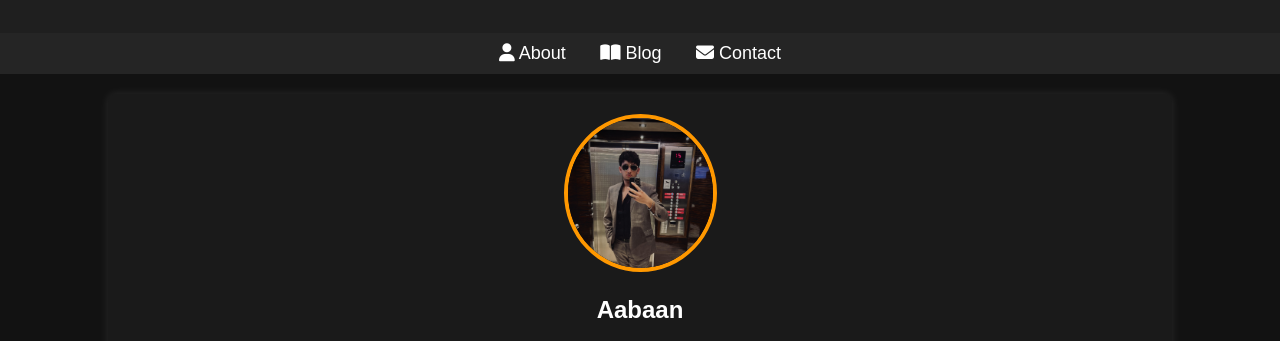
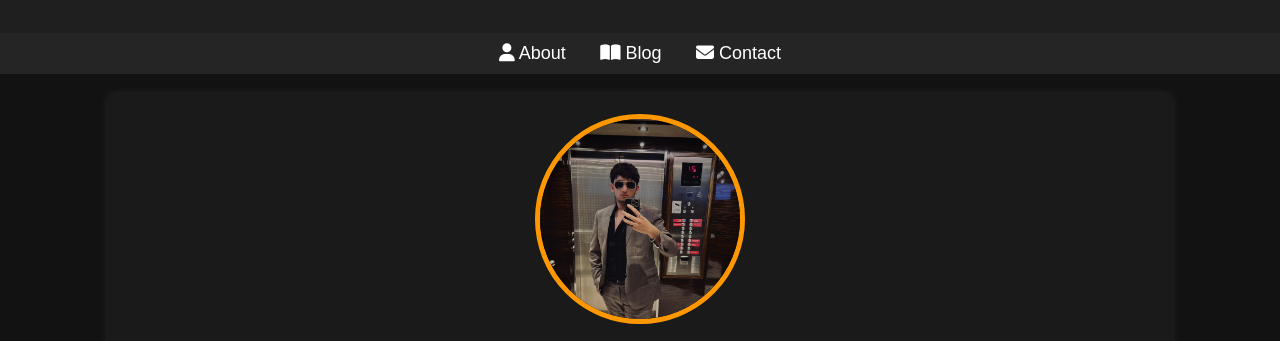
Before and after one commit to Aabaan321/Aabaan-s-personal-blog, a plain HTML site: page index.html in a window 1280 px wide. Shown: the part 198-539 px from the top of the page. Drawn offline with Linux system fonts and the light colour scheme.

Commit message:
Update styles.css

```diff
--- a/styles.css
+++ b/styles.css
@@ -70,10 +70,10 @@ nav a:hover {
     text-align: center;
 }
 .profile img {
-    width: 145px;
-    height: 150px;
-    border-radius: 50%;
-    border: 4px solid var(--primary-color);
+    width: 200px;
+    height: 200px;
+    border-radius: 75%;
+    border: 5px solid var(--primary-color);
 }
 
 /* Social Icons */
```
